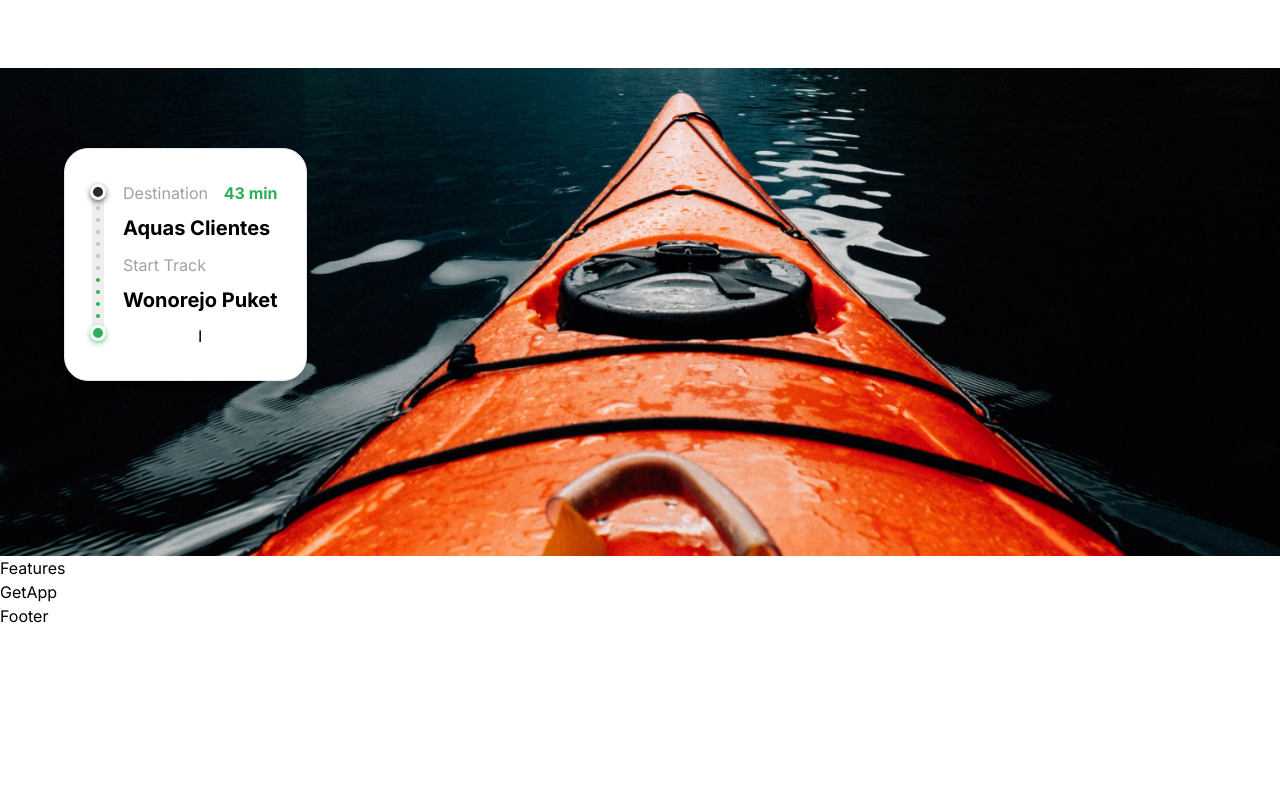
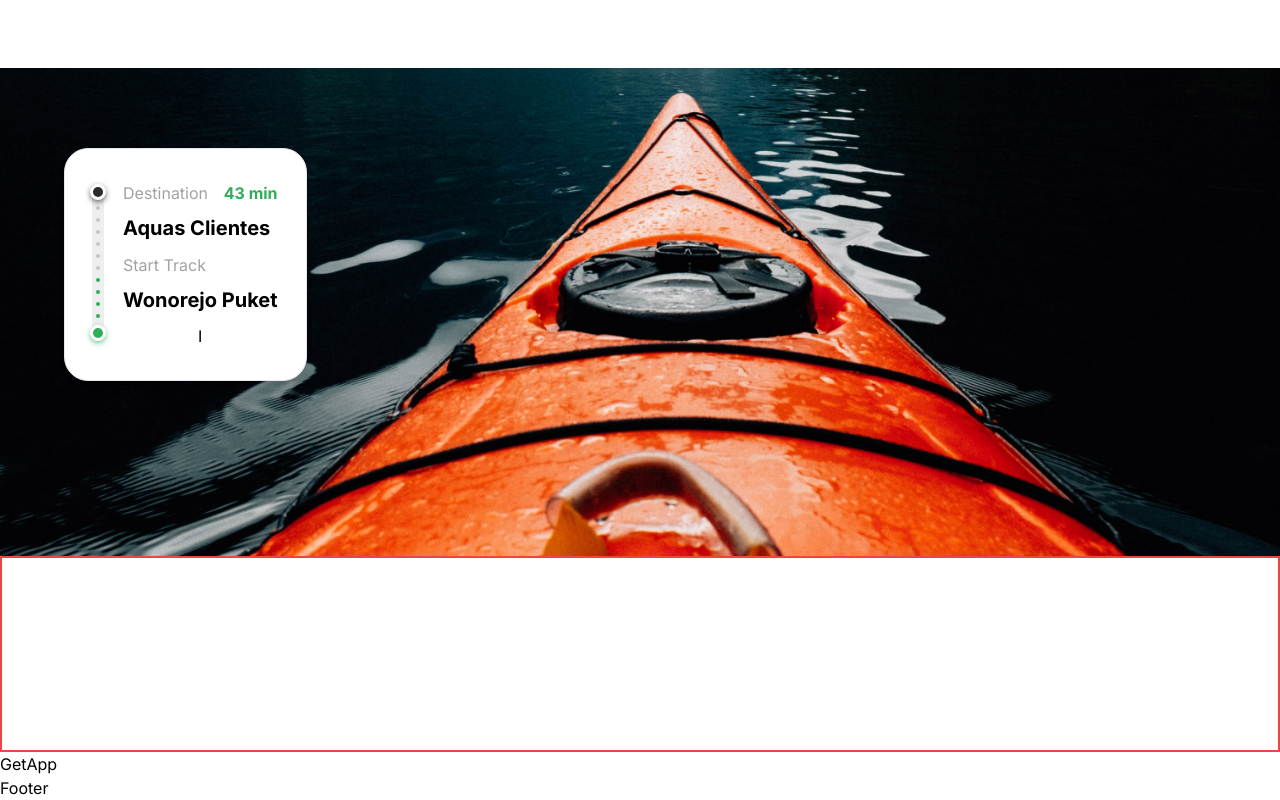
Before and after one commit to SebastianSloma/travel_next, a Next.js app: page / in a window 1280 px wide. Shown: the part 2166-2966 px from the top of the page. Before the commit the page ends 2794 px from the top, so only its background shows below. Built offline with nearby package versions, Linux system fonts and the light colour scheme.

Commit message:
add section to features

```diff
--- a/components/Features.tsx
+++ b/components/Features.tsx
@@ -2,7 +2,9 @@ import React from 'react'
 
 const Features = () => {
   return (
-    <div>Features</div>
+    <section className='border-2 border-red-500 flex-col flexCenter overflow-hidden bg-center bg-no-repeat py-24'>
+
+    </section>
   )
 }
 
--- a/components/Guide.tsx
+++ b/components/Guide.tsx
@@ -5,7 +5,7 @@ const Guide = () => {
 	return (
 		<section className='flexCenter flex-col'>
 			<div className=' padding-container max-container w-full pb-24'>
-				<Image src='/camp.svg' alt='camp' width={50} height={50} />
+				<Image src='/camp.svg' alt='camp' width={50} height={50}/>
 				<p className='regular-18 -mt-1 mb-3 text-green-50'>
 					We Are Here For You
 				</p>
```
